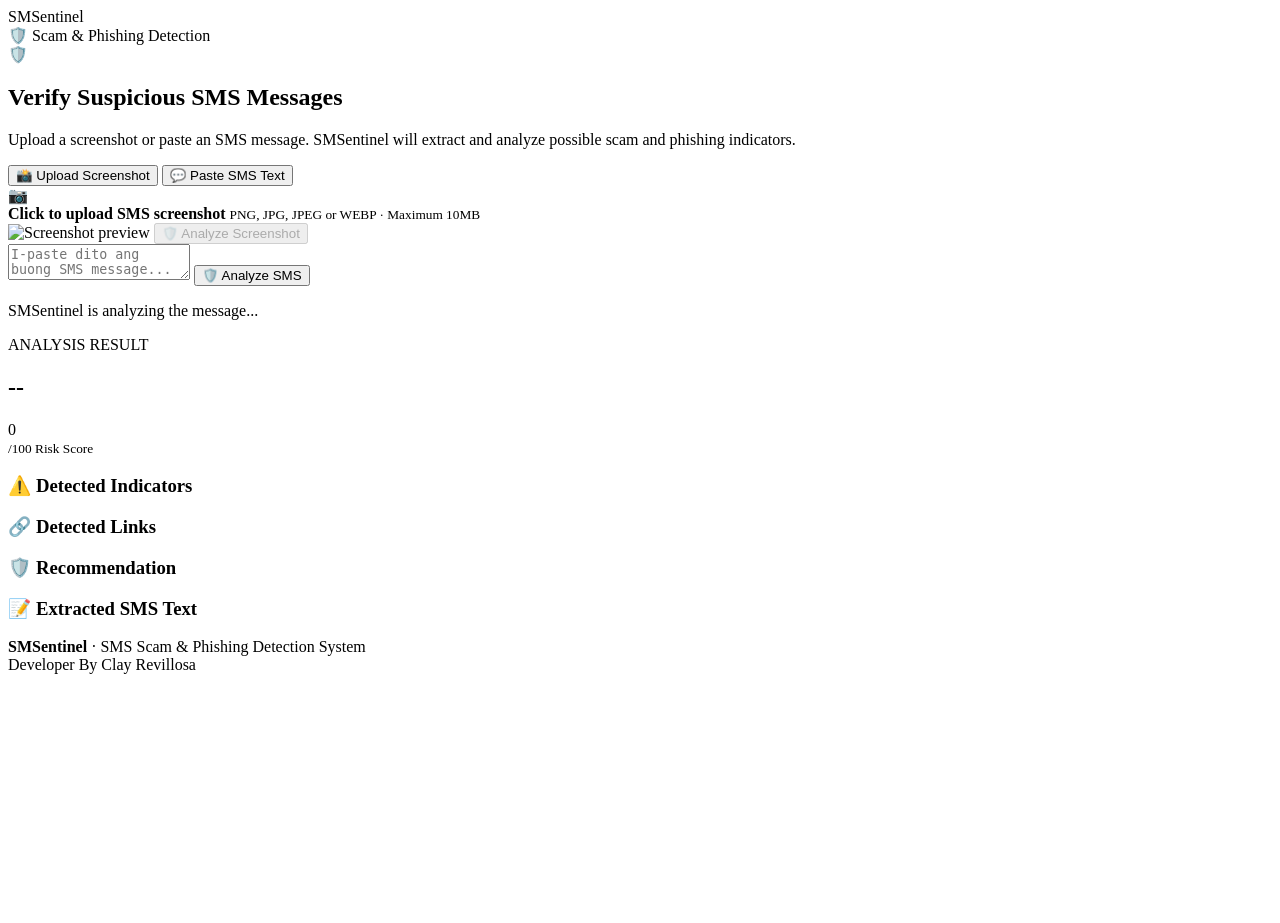
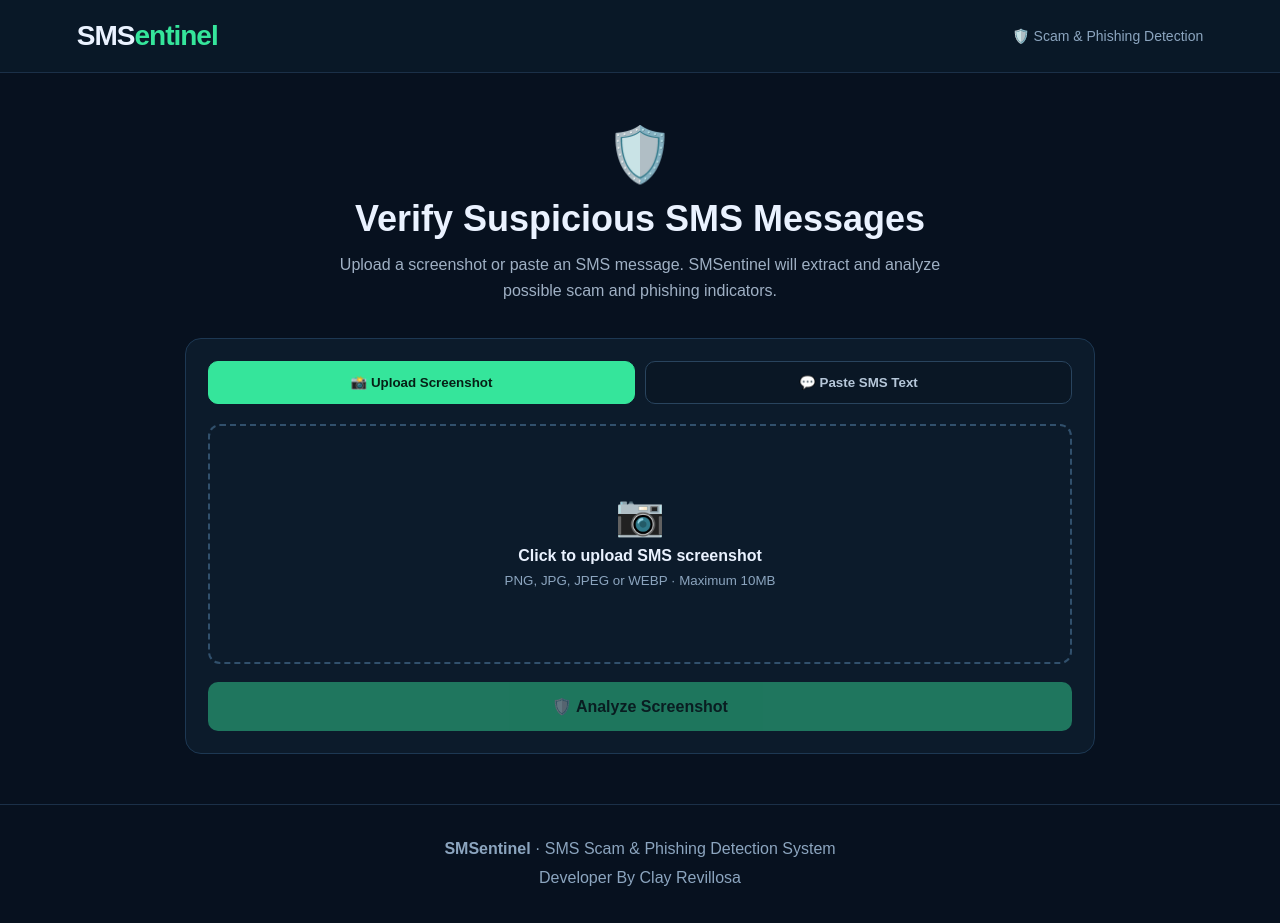
Before and after one commit to 0x3c62723e/SMSentinel, a Flask app: page / in a window 1280 px wide. Before the commit the page ends 674 px from the top, so only its background shows below. Run offline with Flask 3, Linux system fonts and the light colour scheme.

Commit message:
Update style.css

```diff
--- a/static/style.css
+++ b/static/style.css
@@ -1,86 +1,9 @@
-const imageInput = document.getElementById("imageInput");
-const preview = document.getElementById("preview");
-const uploadText = document.getElementById("uploadText");
-const imageBtn = document.getElementById("analyzeImageBtn");
-const loading = document.getElementById("loading");
-const results = document.getElementById("results");
-
-document.querySelectorAll(".tab").forEach(btn => {
-  btn.onclick = () => {
-    document.querySelectorAll(".tab").forEach(x => x.classList.remove("active"));
-    document.querySelectorAll(".tab-content").forEach(x => x.classList.remove("active"));
-    btn.classList.add("active");
-    document.getElementById(btn.dataset.tab).classList.add("active");
-  };
-});
-
-imageInput.onchange = () => {
-  const file = imageInput.files[0];
-  if (!file) return;
-  preview.src = URL.createObjectURL(file);
-  preview.style.display = "block";
-  uploadText.style.display = "none";
-  imageBtn.disabled = false;
-};
-
-imageBtn.onclick = async () => {
-  const file = imageInput.files[0];
-  if (!file) return;
-  const form = new FormData();
-  form.append("image", file);
-  await request("/analyze", {method:"POST", body:form});
-};
-
-document.getElementById("analyzeTextBtn").onclick = async () => {
-  const text = document.getElementById("smsText").value.trim();
-  if (!text) return alert("Maglagay muna ng SMS text.");
-  await request("/analyze-text", {
-    method:"POST",
-    headers:{"Content-Type":"application/json"},
-    body:JSON.stringify({text})
-  });
-};
-
-async function request(url, options){
-  loading.classList.remove("hidden");
-  results.classList.add("hidden");
-  try{
-    const response = await fetch(url, options);
-    const data = await response.json();
-    if(!response.ok) throw new Error(data.error || "Analysis failed");
-    showResult(data);
-  }catch(e){ alert(e.message); }
-  finally{ loading.classList.add("hidden"); }
-}
-
-function showResult(data){
-  results.classList.remove("hidden");
-  const score = data.risk_score;
-  document.getElementById("riskLevel").textContent = data.risk_level;
-  document.getElementById("score").textContent = score;
-  document.getElementById("meterBar").style.width = score + "%";
-  document.getElementById("recommendation").textContent = data.recommendation;
-  document.getElementById("extractedText").textContent = data.extracted_text;
-  document.getElementById("disclaimer").textContent = data.disclaimer;
-
-  const indicators = document.getElementById("indicators");
-  indicators.innerHTML = "";
-  data.indicators.forEach(i => {
-    const li = document.createElement("li"); li.textContent = i; indicators.appendChild(li);
-  });
-
-  const urls = document.getElementById("urls");
-  urls.innerHTML = "";
-  if(!data.urls.length){ urls.textContent = "Walang link na nakita."; return; }
-  data.urls.forEach(u => {
-    const div = document.createElement("div"); div.className = "url-item";
-    div.textContent = u.url;
-    if(u.reasons.length){
-      const small = document.createElement("small");
-      small.textContent = u.reasons.join(" • ");
-      div.appendChild(small);
-    }
-    urls.appendChild(div);
-  });
-  results.scrollIntoView({behavior:"smooth"});
-}
+*{box-sizing:border-box}body{margin:0;font-family:Arial,sans-serif;background:#07111f;color:#eaf2ff}
+header{display:flex;justify-content:space-between;align-items:center;padding:20px 6%;border-bottom:1px solid #1b3048;background:#091827}
+.logo{font-size:28px;font-weight:800;letter-spacing:-1px}.logo span{color:#35e59b}.badge{color:#8ca5bf;font-size:14px}
+main{max-width:950px;margin:auto;padding:50px 20px}.hero{text-align:center;margin-bottom:35px}.shield{font-size:54px}.hero h1{font-size:36px;margin:12px 0}.hero p{color:#9fb0c4;max-width:650px;margin:auto;line-height:1.6}
+.panel,.card{background:#0c1b2b;border:1px solid #1d3853;border-radius:16px}.panel{padding:22px}.tabs{display:flex;gap:10px;margin-bottom:20px}.tab{flex:1;padding:13px;border-radius:10px;border:1px solid #29445e;background:#0a1725;color:#b6c7d9;font-weight:bold;cursor:pointer}.tab.active{background:#35e59b;color:#062016;border-color:#35e59b}.tab-content{display:none}.tab-content.active{display:block}
+.drop-zone{min-height:240px;border:2px dashed #31506c;border-radius:12px;display:flex;align-items:center;justify-content:center;text-align:center;cursor:pointer;padding:20px}.drop-zone strong,.drop-zone small{display:block;margin:8px}.drop-zone small{color:#8ca5bf}.upload-icon{font-size:40px}#preview{display:none;max-width:100%;max-height:350px;border-radius:8px}
+textarea{width:100%;min-height:220px;background:#071421;color:#eaf2ff;border:1px solid #31506c;border-radius:12px;padding:15px;font-size:16px;resize:vertical}.analyze-btn{width:100%;margin-top:18px;padding:15px;background:#35e59b;border:0;border-radius:10px;font-size:16px;font-weight:800;cursor:pointer;color:#062016}.analyze-btn:disabled{opacity:.45;cursor:not-allowed}
+.hidden{display:none}.loading{text-align:center;padding:40px}.spinner{width:38px;height:38px;border:4px solid #27425b;border-top-color:#35e59b;border-radius:50%;margin:auto;animation:spin 1s linear infinite}@keyframes spin{to{transform:rotate(360deg)}}
+.results{margin-top:25px}.result-head{display:flex;justify-content:space-between;align-items:center;padding:24px;background:#0c1b2b;border-radius:16px 16px 0 0;border:1px solid #1d3853}.eyebrow{font-size:12px;color:#8ca5bf;letter-spacing:2px}.result-head h2{margin:6px 0 0}.score-wrap{text-align:center}.score{font-size:44px;font-weight:800;color:#35e59b}.meter{height:10px;background:#15283b;overflow:hidden}.meter div{height:100%;width:0;background:#35e59b;transition:width .5s}.grid{display:grid;grid-template-columns:1fr 1fr;gap:15px;margin-top:15px}.card{padding:20px}.card h3{margin-top:0}li{margin:10px 0;line-height:1.5;color:#c7d4e0}.recommendation,.extracted{margin-top:15px}.recommendation p{line-height:1.6;color:#c7d4e0}pre{white-space:pre-wrap;word-wrap:break-word;font-family:inherit;color:#c7d4e0;background:#071421;padding:15px;border-radius:8px;max-height:280px;overflow:auto}.url-item{padding:10px;margin:8px 0;background:#071421;border-radius:8px;word-break:break-all}.url-item small{display:block;color:#ffbf69;margin-top:5px}.disclaimer{color:#71879e;font-size:12px;text-align:center;margin:15px}footer{text-align:center;padding:30px;color:#8ca5bf;border-top:1px solid #1b3048;line-height:1.8}@media(max-width:650px){header{display:block;text-align:center}.badge{margin-top:8px}.hero h1{font-size:28px}.grid{grid-template-columns:1fr}.result-head{align-items:flex-start}.tabs{flex-direction:column}}
```
